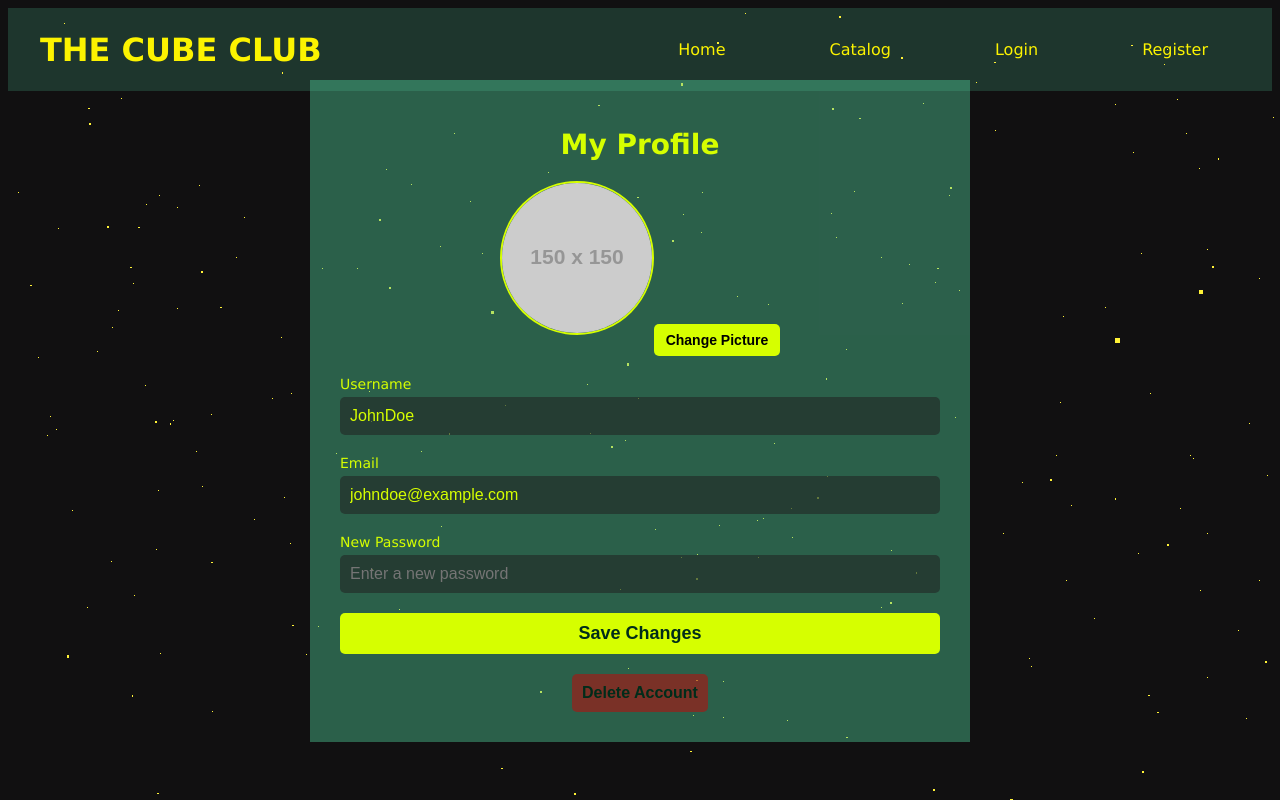
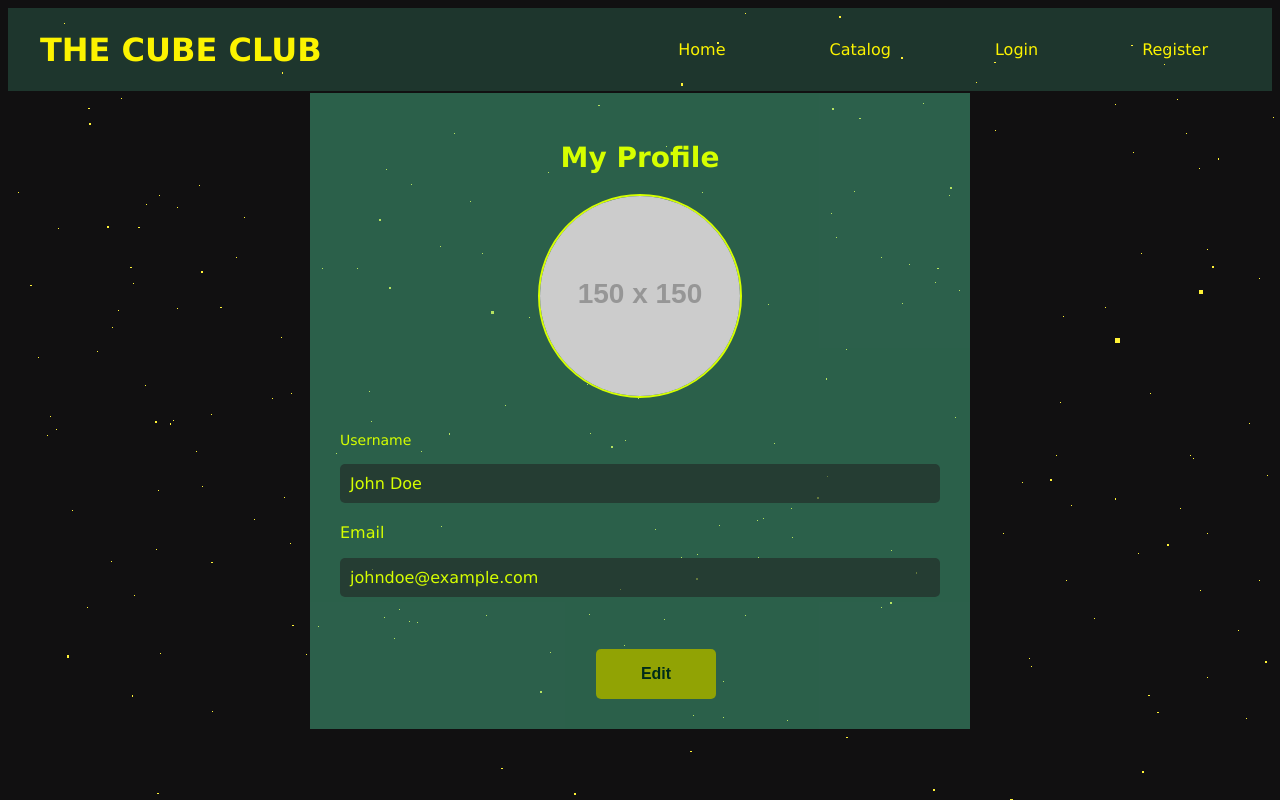
Before and after one commit to Atireg/js-angular, an Angular app: page /profile in a window 1280 px wide. Shown: the top 800 px of the page. Built offline with nearby package versions, Linux system fonts and the light colour scheme.

Commit message:
edited styling of the profile view

```diff
--- a/src/app/user/profile/profile.component.css
+++ b/src/app/user/profile/profile.component.css
@@ -42,8 +42,8 @@
   }
 
   .profile-img {
-    width: 150px;
-    height: 150px;
+    width: 200px;
+    height: 200px;
     border-radius: 50%;
     object-fit: cover;
     border: 2px solid #d6ff00;
@@ -70,19 +70,19 @@
     width: 100%;
   }
 
-  .form-group {
+  .details-group {
     margin-bottom: 20px;
     text-align: left;
   }
 
-  .form-label {
+  .label {
     display: block;
     font-size: 14px;
     margin-bottom: 5px;
     color: #d6ff00;
   }
 
-  .form-input {
+  .text-input {
     box-sizing: border-box;
     width: 100%;
     padding: 10px;
@@ -95,7 +95,7 @@
     transition: box-shadow 0.3s ease;
   }
 
-  .form-input:focus {
+  .text-input:focus {
     box-shadow: 0 0 5px #d6ff00;
   }
   .form-error {
@@ -103,7 +103,7 @@
     font-weight: bold;
   }
 
-  .form-input-error {
+  .text-input-error {
     box-sizing: border-box;
     width: 100%;
     padding: 10px;
@@ -116,29 +116,33 @@
   }
 
   /* Save Button */
-  .profile-save-button {
-    width: 100%;
-    padding: 10px;
-    font-size: 18px;
+  .save-cancel-edit-btn {
+    margin-left: 2rem;
+    margin-top: 2rem;
+    width: 20%;
+    padding: 1rem;
+    font-size: 1rem;
     font-weight: bold;
     color: #002c1a;
-    background-color: #d6ff00;
+    background-color: #91a304;
     border: none;
     border-radius: 5px;
     cursor: pointer;
     transition: background-color 0.3s ease;
   }
 
-  .profile-save-button:hover {
+  .save-cancel-edit-btn:hover {
     box-sizing: border-box;
-    background-color: #b3cc00; /* Darker yellow */
+    background-color: #d6ff00; /* Darker yellow */
   }
 
   /* Delete Button */
-  .profile-delete-button {
-    margin-top: 20px;
-    padding: 10px;
-    font-size: 16px;
+  .delete-btn {
+    margin-left: 2rem;
+    margin-top: 2rem;
+    width: 20%;
+    padding: 1rem;
+    font-size: 1rem;
     font-weight: bold;
     color: #002c1a;
     background-color: #cc00007c;
@@ -148,6 +152,6 @@
     transition: background-color 0.3s ease;
   }
 
-  .profile-delete-button:hover {
+  .delete-btn:hover {
     background-color: #cc0000bd; /* Darker red */
   }
--- a/src/app/user/profile/profile.component.html
+++ b/src/app/user/profile/profile.component.html
@@ -5,28 +5,55 @@
       <div class="profile-picture">
         <!-- Placeholder for profile picture -->
         <img src="https://via.placeholder.com/150" alt="Profile Picture" class="profile-img">
+
+      </div>
+      <div class="profile-details">
+        @if(!isEditMode){
+        <!-- READ-ONLY MODE -->
+        <ng-container>
+          <div class="details-group">
+            <label for="username" class="label">Username</label>
+            <p type="text" id="username" name="username" class="text-input" value="" required>John Doe</p>
+          </div>
+          <div class="details-group">
+            <label for="email" class="form-label">Email</label>
+            <p type="text" id="email" name="email" class="text-input" value="" required>{{"johndoe@example.com"}}</p>
+          </div>
+          <div>
+            <button class="save-cancel-edit-btn" (click)="toggleEditMode()">Edit</button>
+          </div>
+        </ng-container>
+        }@else {
+        <!-- EDIT MODE -->
+        <ng-container>
+          <form>
+            <div>
               <button class="profile-picture-edit">Change Picture</button>
             </div>
-        <div class="profile-details">
-          <form action="/update-profile" method="POST" class="profile-form">
-            <div class="form-group">
-              <label for="username" class="form-label">Username</label>
-              <input type="text" id="username" name="username" class="form-input" value="JohnDoe" required>
+            <div class="details-group">
+              <label for="username" class="label">Username</label>
+              <input type="text" id="username" name="username" class="text-input" value="JohnDoe" required>
             </div>
-            <div class="form-group">
-              <label for="email" class="form-label">Email</label>
-              <input type="email" id="email" name="email" class="form-input" value="johndoe@example.com" required>
+            <div class="details-group">
+              <label for="email" class="label">Email</label>
+              <input type="email" id="email" name="email" class="text-input" value="johndoe@example.com" required>
             </div>
-            <div class="form-group">
-              <label for="password" class="form-label">New Password</label>
-              <input type="password" id="password" name="password" class="form-input" placeholder="Enter a new password">
+            <div class="details-group">
+              <label for="password" class="label">New Password</label>
+              <input type="password" id="password" name="password" class="text-input"
+                placeholder="Enter a new password">
             </div>
-            <button type="submit" class="profile-save-button">Save Changes</button>
+            <div class="profile-footer">
+              <button class="save-cancel-edit-btn" (click)="toggleEditMode()">Cancel</button>
+              <button class="save-cancel-edit-btn">Save</button>
+              <button class="delete-btn">Delete</button>
+            </div>
           </form>
+        </ng-container>
+        }
+
       </div>
     </div>
-      <div class="profile-footer">
-        <button class="profile-delete-button">Delete Account</button>
-      </div>
+
   </div>
 </main>
--- a/src/app/user/profile/profile.component.ts
+++ b/src/app/user/profile/profile.component.ts
@@ -8,5 +8,9 @@ import { Component } from '@angular/core';
   styleUrl: './profile.component.css'
 })
 export class ProfileComponent {
+  isEditMode: boolean = false;
 
+  toggleEditMode(){
+    this.isEditMode = !this.isEditMode;
+  }
 }
```
Lines whose indentation alone changed are shown as unchanged.
